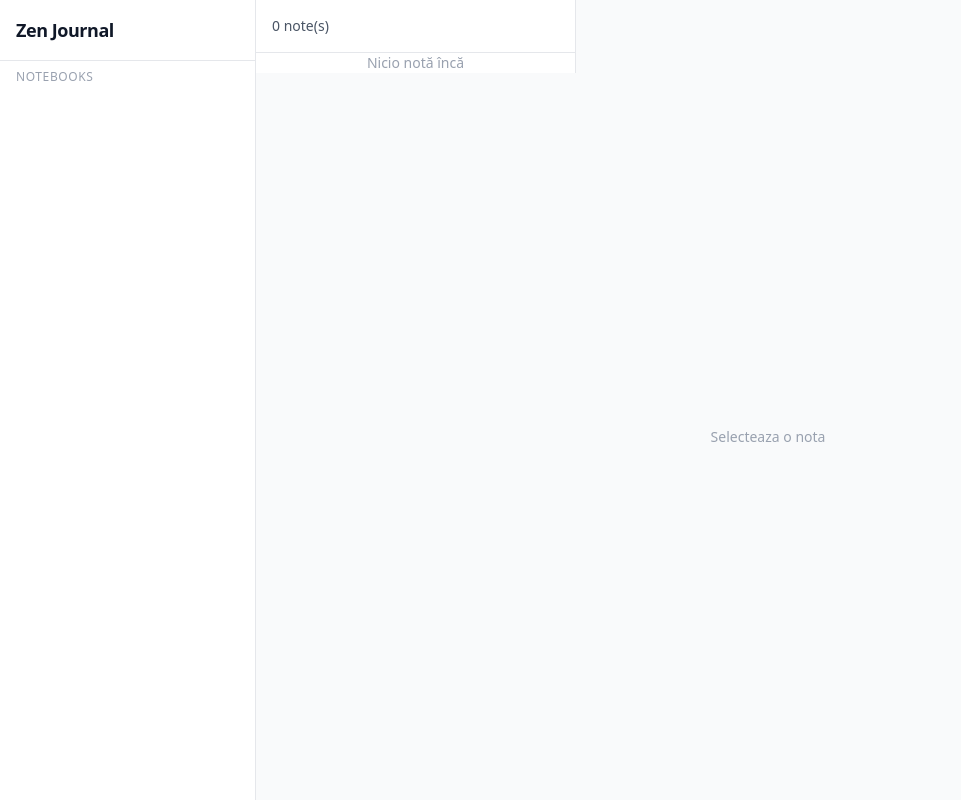
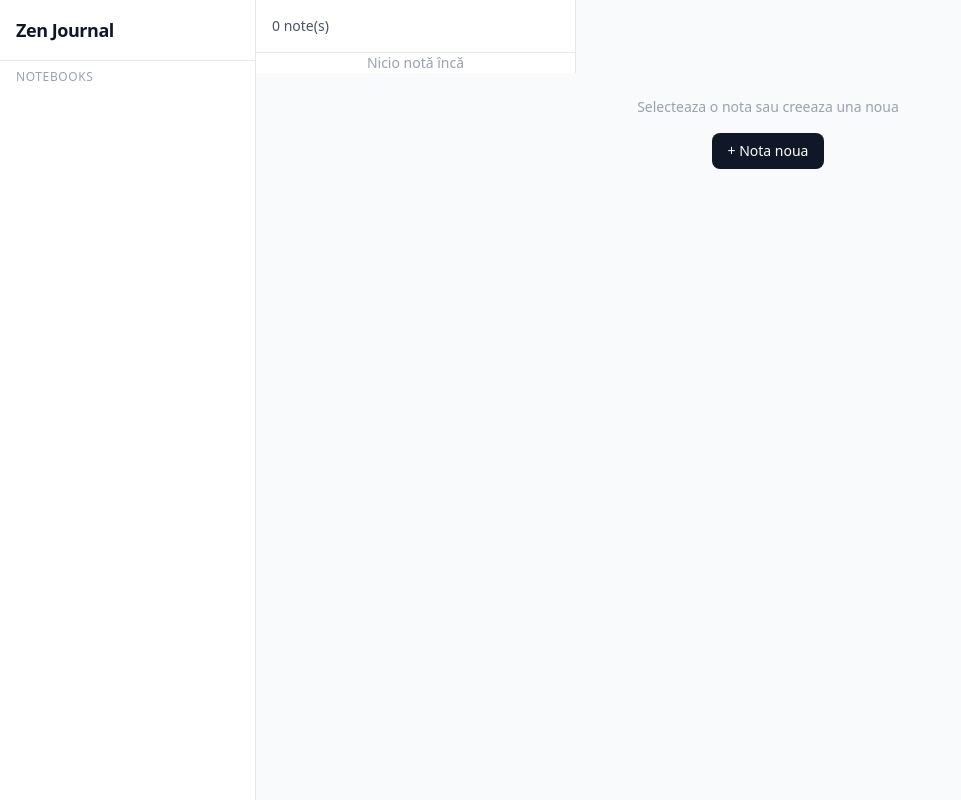
Before and after one commit to epictetus-from-hierapolis/zen-journal, an Angular app: page / in a window 1280 px wide. Shown: the whole page, without its empty margins (0-961 px from the left). Built offline with nearby package versions, Linux system fonts and the light colour scheme.

Commit message:
feat: add NoteEditorComponent and integrate into app layout

```diff
--- a/src/app/app.html
+++ b/src/app/app.html
@@ -19,8 +19,8 @@
     </div>
 
     <!-- Editor area -->
-    <div class="flex-1 flex items-center justify-center">
-      <p class="text-sm text-gray-400">Selecteaza o nota</p>
+    <div class="flex-1 flex flex-col">
+      <app-note-editor />
     </div>
   </main>
 </div>
--- a/src/app/app.ts
+++ b/src/app/app.ts
@@ -1,9 +1,10 @@
 import { Component, ChangeDetectionStrategy } from '@angular/core';
 import { NoteListComponent } from './features/notes/note-list.component';
+import { NoteEditorComponent } from './features/notes/note-editor.component';
 
 @Component({
   selector: 'app-root',
-  imports: [NoteListComponent],
+  imports: [NoteListComponent, NoteEditorComponent],
   standalone: true,
   templateUrl: './app.html',
   styleUrl: './app.css',
--- /dev/null
+++ b/src/app/features/notes/note-editor.component.html
@@ -0,0 +1,20 @@
+<div class="flex flex-col h-full p-6">
+
+    @if(notesService.selectedNote()) {
+    <div class="flex flex-col h-full">
+        <input type="text" placeholder="Titlu"
+            class="text-xl font-medium bg-transparent border-none outline-none mb-4 text-gray-900"
+            [value]="notesService.selectedNote()!.title" />
+
+        <textarea placeholder="Scrie ceva..."
+            class="flex-1 bg-transparent border-none outline-none resize-none text-gray-700 leading-relaxed"
+            [value]="notesService.selectedNote()!.content"></textarea>
+    </div>
+    } @else {
+    <div class="flex flex-col items-center juestify-center h-full gap-4">
+        <p class="text-sm text-gray-400">Selecteaza o nota sau creeaza una noua</p>
+        <button class="px-4 py-2 bg-gray-900 text-white text-sm rounded-lg hover:bg-gray-700 transition-colors"
+            (click)="addTestNote()">+ Nota noua</button>
+    </div>
+    }
+</div>
--- /dev/null
+++ b/src/app/features/notes/note-editor.component.ts
@@ -0,0 +1,26 @@
+import { Component, inject, ChangeDetectionStrategy } from '@angular/core';
+import { FormsModule } from '@angular/forms';
+import { NotesService } from '../../shared/services/notes.service';
+
+@Component({
+    selector: 'app-note-editor',
+    standalone: true,
+    imports: [FormsModule],
+    templateUrl: './note-editor.component.html',
+    changeDetection: ChangeDetectionStrategy.OnPush
+})
+export class NoteEditorComponent {
+    protected readonly notesService = inject(NotesService);
+
+    public async addTestNote(): Promise<void> {
+        await this.notesService.addNote({
+            title: 'Prima nota',
+            content: 'Continut test',
+            notebookId: 1,
+            tags: [],
+            createdAt: new Date(),
+            updatedAt: new Date(),
+            isArchived: false
+        })
+    }
+}
```
